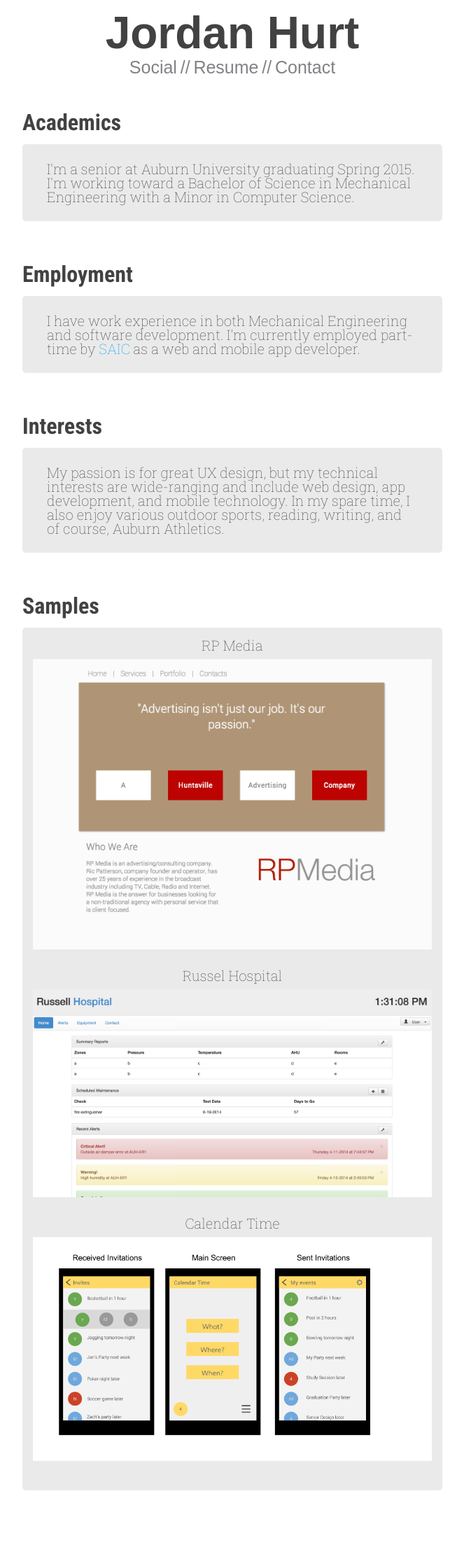
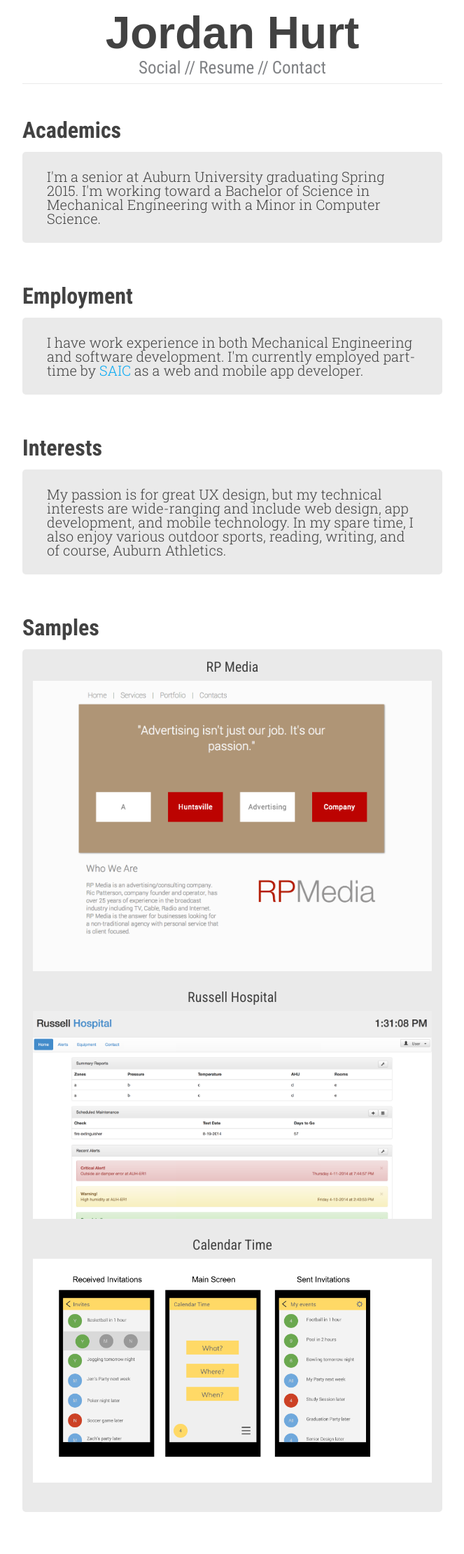
Before and after one commit to jth0024/Jordan-Hurt-Personal-Site-2, a PHP site: page / in a window 1280 px wide. Shown: the whole page at 70% size, without its empty margins (308-971 px from the left). Before the commit the page ends 2130 px from the top, so only its background shows below. Run offline with PHP 8.4, Linux system fonts and the light colour scheme; some libraries are stand-ins or nearby versions.

Commit message:
Add resume.html, change samples, fonts
Added a resume page, changed header font, added descriptions to
samples, changed view to an embedded pdf format rather than google
drive link

```diff
--- a/index.html
+++ b/index.html
@@ -6,7 +6,7 @@
   <script src="https://code.jquery.com/jquery-2.1.1.min.js"></script>
   <script src="support/js/format.js"></script>
   <script src="support/js/main.js"></script>
-  <link href='http://fonts.googleapis.com/css?family=Roboto+Condensed:300italic,400italic,700italic,400,300,700|Roboto+Slab:400,100,300,700' rel='stylesheet' type='text/css'>
+  <link href='http://fonts.googleapis.com/css?family=Pacifico|Roboto+Condensed:400,700|Roboto+Slab:400,300,100|Roboto' rel='stylesheet' type='text/css'>
   <link rel="stylesheet" href="support/css/reset.css"/>
   <link id="style" rel="stylesheet" href="support/css/style.css"/>
   <link rel="icon" type="image/png" href="support/images/favicon.png">
@@ -16,9 +16,9 @@
 		<div class="header_box">
 			<h1 id="main_heading">Jordan Hurt</h1>
 			<p class="nav">
-				<a id="social" class="nav_link" href="#">Social</a>
+				<span id="social" class="nav_link" >Social</span>
 				<span class="nav_link">//</span>
-				<a id="resume" class="nav_link" href="#">Resume</a>
+				<span id="resume" class="nav_link" >Resume</span>
 				<span class="nav_link">//</span>
 				<a id="contact" class="nav_link" href="mailto:jth0024@gmail.com">Contact</a>
 			</p>
@@ -29,8 +29,8 @@
 				<a class="hidden_link" href="http://www.github.com/jth0024">GitHub</a>
 			</p>
 			<p class="hidden" id="resume_links">
-				<a class="hidden_link" href="https://drive.google.com/file/d/0B7FIn8Ap1w8ZdXFXTU9vWDVBNDQ/edit?usp=sharing">View</a>
-				<a class="hidden_link" href="content/Jordan_Hurt_Resume.docx">Download</a>
+				<a class="hidden_link" href="content/Jordan_Hurt_Resume.pdf">Download</a>
+				<a class="hidden_link" href="resume.html">View</a>
 			</p>
 		</div>
 		<h2>Academics</h2>
@@ -46,13 +46,22 @@
 			My passion is for great UX design, but my technical interests are wide-ranging and include web design, app development, and mobile technology. In my spare time, I also enjoy various outdoor sports, reading, writing, and of course, Auburn Athletics.
 		</p>
 		<h2>Samples</h2>
-		<p class="info_box image_box">
-			RP Media
+		<div class="info_box image_box">
+			<p id="rp_media" class="info_toggle">RP Media</p>
 			<img class="sample_image" src="support/images/rpmedia.png"/>
-			Russel Hospital
+			<p id="rp_media_info" class="hidden_info">
+				RP Media is a Huntsville, Alabama based advertising/consulting company.  The image above is a screenshot of some web design/prototype work that I completed for the company.
+			</p>
+			<p id="russell_hospital" class="info_toggle">Russell Hospital</p>
 			<img class="sample_image" src="support/images/rhmain.png"/>
-			Calendar Time
+			<p id="russell_hospital_info" class="hidden_info">
+				Russell Medical Center is located in Alexander City, Alabama.  Along with five other students, I am currently participating in a senior design project that requires the development an HVAC control system for the medical center's facilities.  As the web interface team lead, I was tasked with designing a functional interface to display data from Russell's various air handlers, boilers, chillers, etc.  The screenshot above is of the system summary tab, which displays maintenance, reminders, and summaries.  In addition to developing the web interface, I have also worked extensively with the bacPypes Python library and Flask to develop PLC and server-side software, respectively.
+			</p>
+			<p id="calendar_time" class="info_toggle">Calendar Time</p>
 			<img class="sample_image" src="support/images/calendartime1.png"/>
-		</p>
+			<p id="calendar_time_info" class="hidden_info">
+				Calendar Time is a fun and whimsical social calendar app.  The idea is rather simple; to replace pesky, hard-to-follow group invite messages with a simple and ephemeral social calendar.  The app is still under development and the above image displays an interface mock up for the app, which I'm expecting to complete in 2015.
+			</p>
+		</div>
 	</div>
 </body>
--- a/support/css/style.css
+++ b/support/css/style.css
@@ -8,10 +8,11 @@ a:hover {text-decoration:none;color:#808285;}
 a:active {text-decoration:none;color:#808285;}
 
 a.hidden_link {
-	margin: 5px 15px 5px 15px;
+	margin: 6px 15px 5px 15px;
 	color:#03a9f4;
-	font-size: 18px;
+	font-size: 22px;
 	font-weight: 300;
+	font-family: 'Roboto Condensed', sans-serif;
 }
 
 /*Classes*/
@@ -23,18 +24,33 @@ a.hidden_link {
 	display: none;
 	background-color: #EAEAEA;
 	border-radius: 5px;
-	padding: 16px 0px 0px 0px;
+	padding: 20px 0px 0px 0px;
 	height: 50px;
+}
+.hidden_info {
+	color: #808285;
+    font-family: 'Roboto Slab', serif;
+    font-weight: 100;
+    font-size: 18px;
+    /*background-color: white;*/
+	margin: -15px 0px 35px 0px;
+	padding: 10px 10px 10px 10px;
+	text-align: left;
+	display: none;
 }
 .info_box {
 	background-color: #EAEAEA;
     font-family: 'Roboto Slab', serif;
-    font-weight: 200;
+    font-weight: 300;
     font-size: 20px;
 	margin: 15px 0px 60px 0px;
 	padding: 25px 35px 25px 35px;
 	text-align: left;
 	border-radius: 5px;
+}
+.info_toggle {
+	cursor: pointer;
+	font-family: 'Roboto Condensed', sans-serif;
 }
 .main_box {
 	color: #424242;
@@ -46,17 +62,18 @@ a.hidden_link {
 }
 .nav {
 	text-align: center;
-	margin: 0px 0px 10px 0px;
-	/*padding-bottom: 15px;
+	margin: 0px 0px 0px 0px;
+	padding-bottom: 10px;
 	border-bottom-style: solid;
-	border-bottom-width: 3px;
-	border-bottom-color: #808285;*/
+	border-bottom-width: 1px;
+	border-bottom-color: #EAEAEA;
 }
 .nav_link {
-    font-family: 'Source Sans Pro', sans-serif;
+    font-family: 'Roboto Condensed', sans-serif;
     font-weight: 300;
     font-size: 125%;
     color:#808285;
+    cursor: pointer;
 }
 .sample_image {
 	width: 570px;
@@ -74,17 +91,35 @@ a.hidden_link {
     font-size: 400%;
     margin: 0px 0px 5px 0px;
 }
-
+#download_link.info_box {
+	font-family: 'Roboto Condensed', sans-serif;
+    font-weight: 300;
+    font-size: 300%;
+    text-align: center;
+    margin-right: auto;
+    margin-left: auto;
+    margin-top: 250px;
+    background-color: #EAEAEA;
+    border-radius: 5px;
+    padding: 25px 15px 25px 15px;
+    width: 600px;
+}
+#back_button.info_box {
+	font-family: 'Roboto Condensed', sans-serif;
+    font-weight: 300;
+    font-size: 150%;
+	color: #424242;
+}
 
 /*Elements*/
 
 h2 {
-	font-family: 'Roboto Condensed', serif;
+	font-family: 'Roboto Condensed', sans-serif;
     font-weight: bold;
     font-size: 200%;
 }
 p {
     font-family: 'Roboto Slab', serif;
-    font-weight: 200;
+    font-weight: 300;
     font-size: 20px;
 }
--- a/support/js/main.js
+++ b/support/js/main.js
@@ -1,5 +1,6 @@
 //Jordan Hurt
 //Last Modified: 9/11/2014
+var hidden = true;
 
 $(document).ready(function() {
 	//Attach the correct style-sheet based on screen dimensions
@@ -13,19 +14,38 @@ $(document).ready(function() {
 	//Hide all display: none elements and change to display: visible for toggling
 	$(".hidden").hide();
 	$(".hidden").css("display", "visible");
+	$(".hidden_info").hide();
+	$(".hidden_info").css("display", "visible");
 
 	//Attach click handlers to social and resume buttons
 	$("#social").on("click", function(){
 		$("#resume_links").slideUp("fast");
 		$("#social_links").slideToggle("fast");
 		toggleColor(this);
+		checkState();
+		toggleAttributes();
 	});
 	$("#resume").on("click", function(){
 		$("#social_links").slideUp("fast");
 		$("#resume_links").slideToggle("fast");
 		toggleColor(this);
+		checkState();
+		toggleAttributes();
+	});
+	//Click handlers to info buttons
+	$(".info_toggle").on("click", function(){
+		toggleColor(this);
+		var idFragment = $(this).attr("id");
+		var id = idFragment + "_info";
+		console.log(id);
+		$("#" + id).slideToggle("fast");
 	});
 
+
+	//Confirm before opening email application
+	$("#contact").on('click', function() {
+  		return confirm('Send an email?');
+	});
 
 //-----------------------Functions------------------
 
@@ -35,14 +55,42 @@ $(document).ready(function() {
 		if ($(element).css("color") == "rgb(128, 130, 133)") {
 			$(element).css("color", "#03a9f4");
 		}
-		else {
+		else if ($(element).css("color") == "rgb(3, 169, 244)" && !$(element).hasClass("info_toggle")){
+			//console.log($(element).css("color"))
 			$(element).css("color", "#808285");
+		}
+		else if ($(element).css("color") == "rgb(3, 169, 244)" && $(element).hasClass("info_toggle")){
+			//console.log($(element).css("color"))
+			$(element).css("color", "#424242");
+		}
+		else if ($(element).css("color") == "rgb(66, 66, 66)"){
+			$(element).css("color", "#03a9f4");
 		}
 		if ($(element).attr("id") == "resume") {
 			$("#social").css("color", "#808285");
 		}
+		else if($(element).attr("id") == "social"){
+			$("#resume").css("color", "#808285");
+		}
+	}
+
+	//Function to toggle attributes
+	function toggleAttributes() {
+		if (hidden) {
+			$(".nav").css("border-bottom-width","1px");
+		}
 		else {
-			$("#resume").css("color", "#808285");
+			$(".nav").css("border-bottom-width","0px");
+		}
+	}
+
+	//Function to check hidden element state
+	function checkState() {
+		if ($("#social").css("color") == "rgb(128, 130, 133)" && $("#resume").css("color") == "rgb(128, 130, 133)") {
+			hidden = true;
+		}
+		else {
+			hidden = false;
 		}
 	}
 })
```
Also changed, not shown: resume.html (added, +16 -0 lines), support/css/style.m.css (+45 -8 lines), support/js/resume.js (added, +8 -0 lines), 1 other file.
